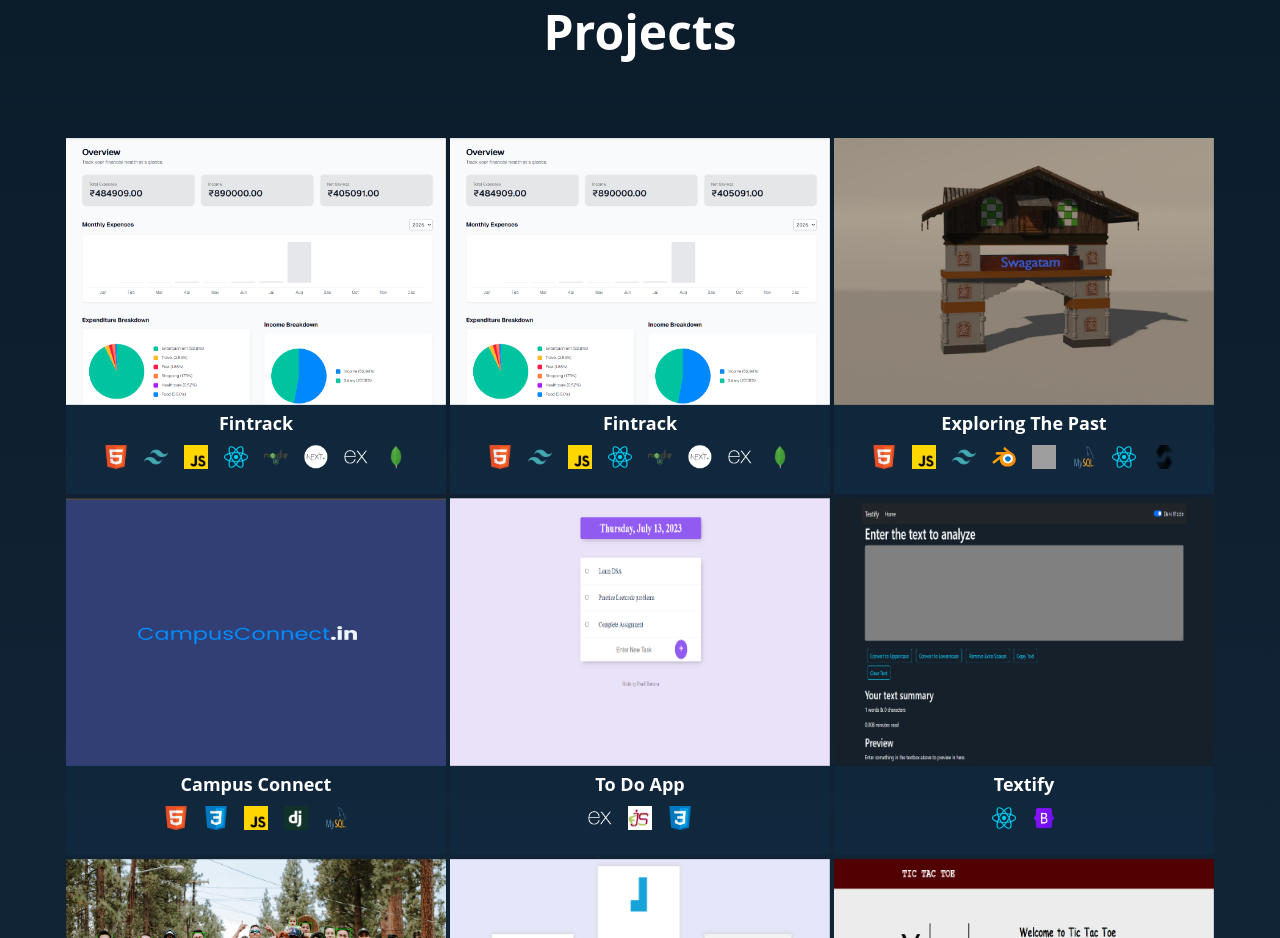
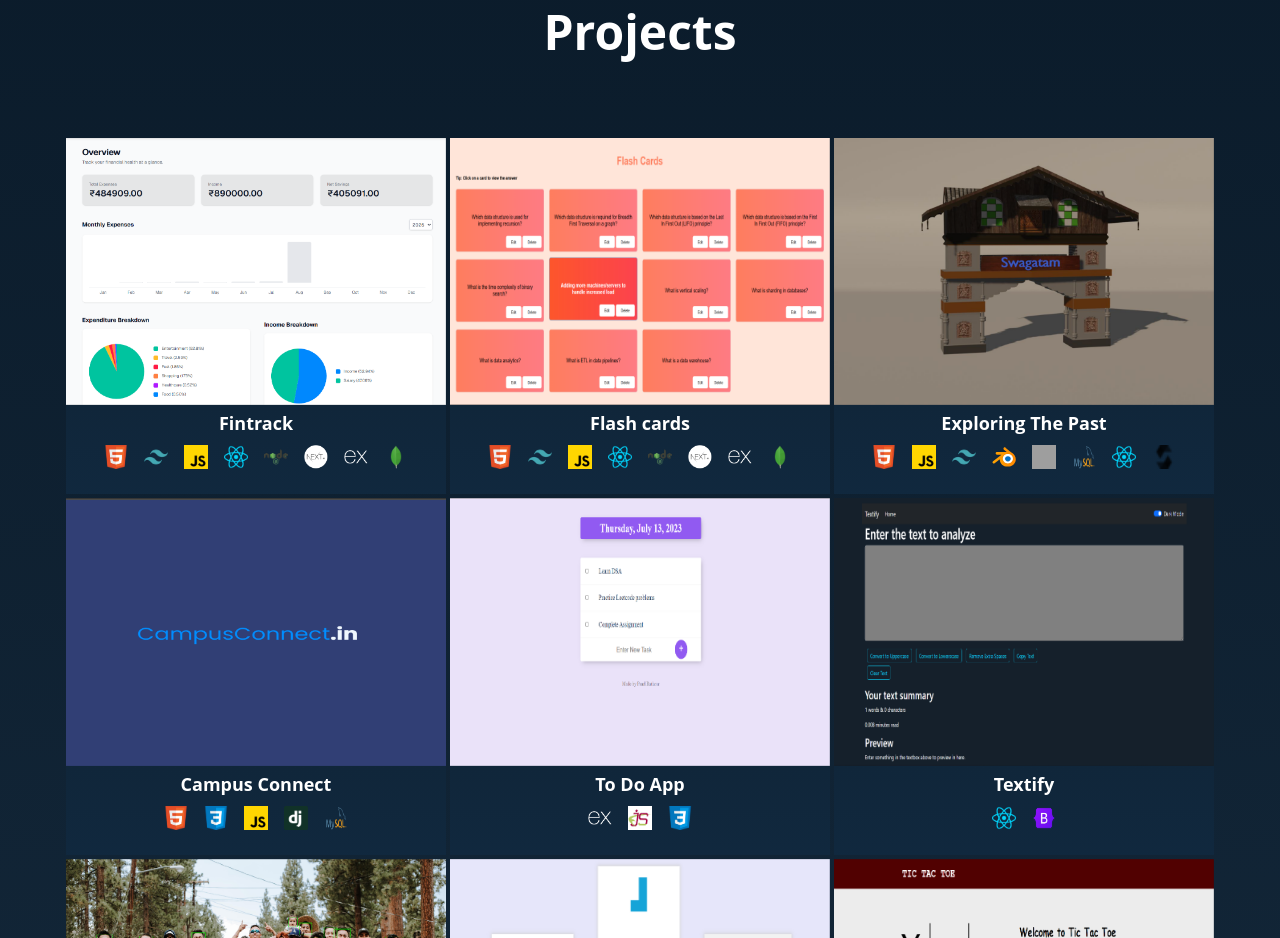
Before and after one commit to Rudransh-Singh-Athwal/Rudransh-Portfolio, a React (Create React App) app: page / in a window 1280 px wide. Shown: the part 1800-2738 px from the top of the page. Built offline with nearby package versions, Linux system fonts and the light colour scheme; grey boxes are pictures that could not be loaded.

Commit message:
updated projects

```diff
--- a/src/components/projects/Projects.js
+++ b/src/components/projects/Projects.js
@@ -2,7 +2,7 @@ import React from "react";
 import ProjectsCard from "./ProjectsCard";
 
 import fintrackHome from "../../assets/projects/fintrackHome.png";
-import NewsApp from "../../assets/projects/NewsApp.png";
+import flashCards from "../../assets/projects/flashCards.png";
 import Textify from "../../assets/projects/Textify-dark-theme.png";
 import TicTacToe from "../../assets/projects/TicTacToe2.png";
 import ComputerVision from "../../assets/projects/ComputerVision1.png";
@@ -41,11 +41,11 @@ export default function Projects() {
       tech: [html, tailwind, js, react, node, nextjs, express, mongodb],
     },
     {
-      title: "Fintrack",
-      img: fintrackHome,
-      desc: "FinTrack is a sleek, responsive web application focused on personal finance management. Its intuitive dashboard provides users with real-time insights into their total expenses, income, net savings, and allows a breakdown of monthly expenditures, income categories, and recent transactions—all in one glance.",
-      link: "https://fintrack-rsa.vercel.app/",
-      github: "https://github.com/Rudransh-Singh-Athwal/Fintrack",
+      title: "Flash cards",
+      img: flashCards,
+      desc: "It is an interactive web application for studying with digital flashcards, where each card flips to reveal the answer on click. Users can navigate between cards using Previous and Next buttons and fully manage their collection by adding, editing, or deleting cards, making it a simple yet effective tool for learning.",
+      link: "https://flashcards-rudransh.netlify.app/",
+      github: "https://github.com/Rudransh-Singh-Athwal/Flash-Cards",
       tech: [html, tailwind, js, react, node, nextjs, express, mongodb],
     },
     {
```
Also changed, not shown: src/assets/projects/flashCards.png (added).
